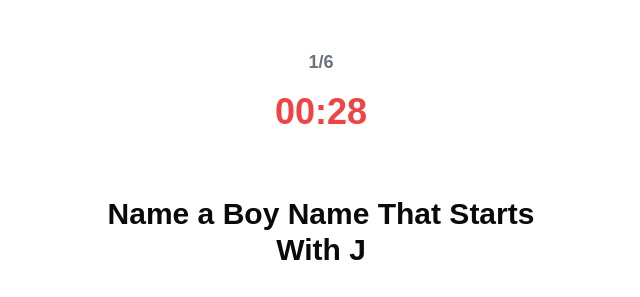
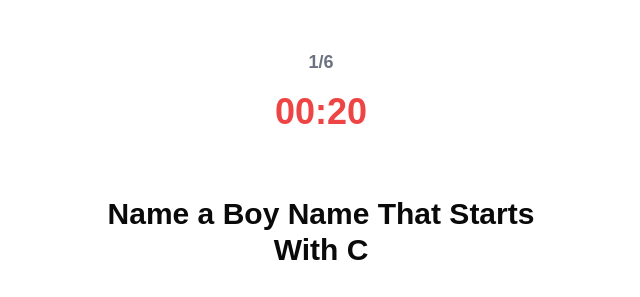
Before and after one commit to ctmventuresinc/kategoryweb, a Next.js app: page / in a window 1280 px wide. Shown: the top 297 px of the page, without its empty margins (319-959 px from the left). Built offline with nearby package versions, Linux system fonts and the light colour scheme.

Commit message:
new kategorie day 8

```diff
--- a/app/page.tsx
+++ b/app/page.tsx
@@ -10,13 +10,14 @@ import { Analytics, track } from "@vercel/analytics/react";
 export default function WordGame() {
   const [currentAnswer, setCurrentAnswer] = useState("");
   const [currentCategoryIndex, setCurrentCategoryIndex] = useState(0);
-  const [timeRemaining, setTimeRemaining] = useState(33);
+  const [timeRemaining, setTimeRemaining] = useState(25);
   const [gameCompleted, setGameCompleted] = useState(false);
   const [userAnswers, setUserAnswers] = useState<UserAnswers>({});
   const [startTime, setStartTime] = useState<Date | null>(null);
   const [timeTaken, setTimeTaken] = useState<number | null>(null);
-  const startingLetter = "J";
-  // 2-05-2025 was J
+  const startingLetter = "C";
+  // 2-07-2025 was C
+  // 2-06-2025 was J
   // 2-05-2025 was P
   // 1-31-2025 was G
   // 1-29-2025 was A
--- a/components/game-results.tsx
+++ b/components/game-results.tsx
@@ -80,7 +80,7 @@ export function GameResults({ userAnswers, timeTaken }: GameResultsProps) {
   const handleShare = () => {
     const timeTakenText =
       timeTaken !== null ? `Completed in ${timeTaken} seconds` : "";
-    const shareText = `Kategorie Day 7\n${
+    const shareText = `Kategorie Day 8\n${
       scores.total
     } Points\n${timeTakenText}\n${scores.details
       .map(([category, _, score]) => `${getScoreEmoji(score)} ${category}`)
```
